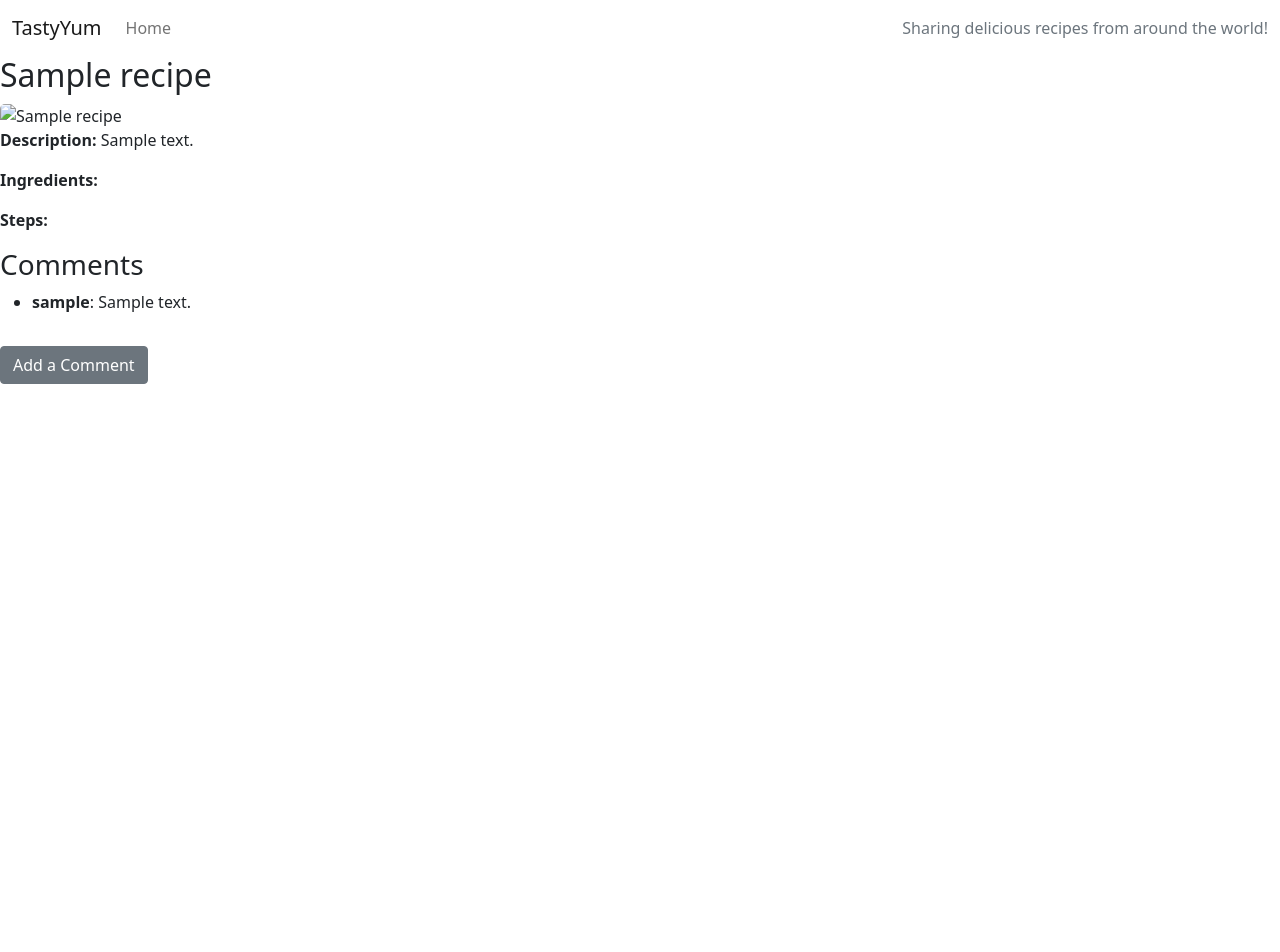
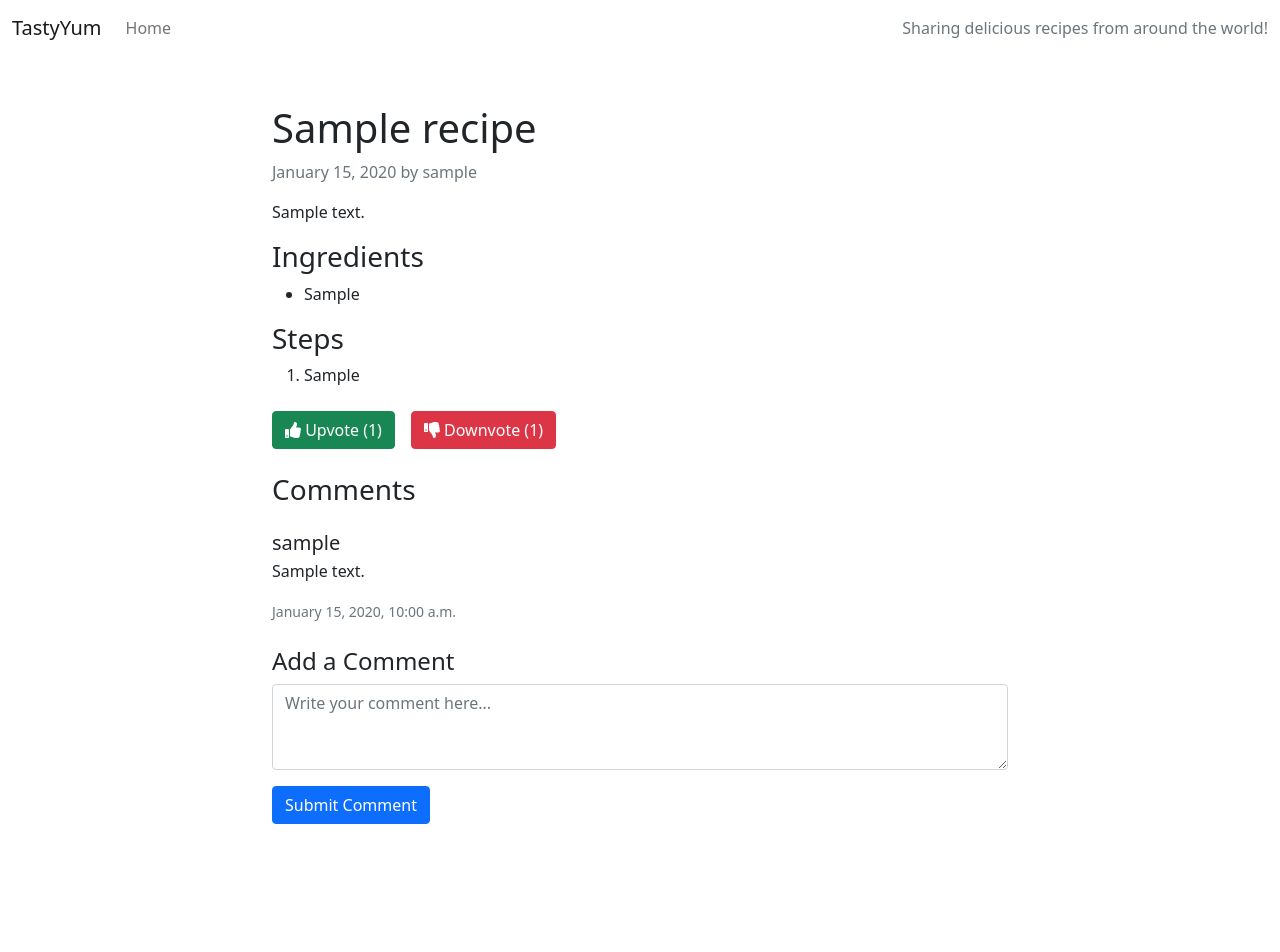
Before and after one commit to Taiwoogbonyomi/Food_Blog, a Django app: page /recipe/1/ in a window 1280 px wide. Before the commit the page ends 384 px from the top, so only its background shows below. Run offline with Django 4.2, Linux system fonts and the light colour scheme; tables that the repository leaves empty hold one stand-in row (values such as "Sample post"); parts of the project's set-up code (start-up, migrations or seed data) failed here and were passed over.

Commit message:
Add form, upvote and down vote to app

```diff
--- a/foodblog/templates/foodblog/recipe_detail.html
+++ b/foodblog/templates/foodblog/recipe_detail.html
@@ -1,32 +1,81 @@
-{% extends 'base.html' %}
+{% extends "base.html" %}
 
 {% block content %}
-    <h2>{{ recipe.title }}</h2>
-    <img src="" alt="{{ recipe.title }}" style="width:100%; max-width:400px; border-radius: 5px;"> <!-- Added border-radius for styling -->
+<div class="container my-5">
+    <div class="row">
+        <div class="col-md-8 offset-md-2">
 
-    <p><strong>Description:</strong> {{ recipe.description }}</p>
-    <p><strong>Ingredients:</strong></p>
+            <!-- Recipe Title and Description -->
+            <h1>{{ recipe.title }}</h1>
+            <p class="text-muted">{{ recipe.created_at|date:"F j, Y" }} by {{ recipe.author }}</p>
+            <p>{{ recipe.description }}</p>
+
+            <!-- Recipe Image
+            {% if recipe.image %}
+                <img src="{{ recipe.image.url }}" alt="{{ recipe.title }}" class="img-fluid mb-3">
+            {% endif %} -->
+
+            <!-- Ingredients -->
+            <h3>Ingredients</h3>
             <ul>
-        {% for line in ingredients %}
-        <p>{{ line }}</p>
+                {% for ingredient in recipe.ingredients.splitlines %}
+                    <li>{{ ingredient }}</li>
                 {% endfor %}
             </ul>
 
-    <p><strong>Steps:</strong></p>
+            <!-- Steps -->
+            <h3>Steps</h3>
             <ol>
-        {% for step in recipe.instructions %}
+                {% for step in recipe.steps.splitlines %}
                     <li>{{ step }}</li>
                 {% endfor %}
             </ol>
 
+            <!-- Upvote / Downvote Section -->
+            <div class="d-flex align-items-center my-4">
+                <form action="{% url 'recipe_upvote' recipe.pk %}" method="POST" class="me-3">
+                    {% csrf_token %}
+                    <button type="submit" class="btn btn-success">
+                        <i class="fas fa-thumbs-up"></i> Upvote ({{ recipe.upvotes }})
+                    </button>
+                </form>
+                <form action="{% url 'recipe_downvote' recipe.pk %}" method="POST">
+                    {% csrf_token %}
+                    <button type="submit" class="btn btn-danger">
+                        <i class="fas fa-thumbs-down"></i> Downvote ({{ recipe.downvotes }})
+                    </button>
+                </form>
+            </div>
+
+            <!-- Comments Section -->
             <h3>Comments</h3>
-    <ul>
+            {% if recipe.comments.all %}
+                <ul class="list-unstyled">
                     {% for comment in recipe.comments.all %}
-            <li><strong>{{ comment.author }}</strong>: {{ comment.content }}</li>
-        {% empty %}
-            <li>No comments yet.</li>
+                        <li class="media my-4">
+                            <div class="media-body">
+                                <h5 class="mt-0 mb-1">{{ comment.author }}</h5>
+                                <p>{{ comment.content }}</p>
+                                <small class="text-muted">{{ comment.created_at|date:"F j, Y, g:i a" }}</small>
+                            </div>
+                        </li>
                     {% endfor %}
                 </ul>
+            {% else %}
+                <p>No comments yet.</p>
+            {% endif %}
 
-    <a href="{% url 'add_comment' recipe.pk %}" class="btn btn-secondary mt-3">Add a Comment</a>
+            <!-- Add Comment Form -->
+            <h4>Add a Comment</h4>
+            <form action="{% url 'add_comment' recipe.pk %}" method="POST">
+                {% csrf_token %}
+                <div class="mb-3">
+                    <textarea name="content" class="form-control" rows="3" placeholder="Write your comment here..."></textarea>
+                </div>
+                <button type="submit" class="btn btn-primary">Submit Comment</button>
+            </form>
+
+        </div>
+    </div>
+</div>
 {% endblock %}
--- a/foodblog/urls.py
+++ b/foodblog/urls.py
@@ -1,8 +1,10 @@
 from django.urls import path
-from .views import RecipeListView, RecipeDetailView, CommentCreateView
+from .views import RecipeListView, RecipeDetailView, CommentCreateView, recipe_upvote, recipe_downvote
 
 urlpatterns = [
     path('', RecipeListView.as_view(), name='recipe_list'),
     path('recipe/<int:pk>/', RecipeDetailView.as_view(), name='recipe_detail'),
     path('recipe/<int:pk>/comment/', CommentCreateView.as_view(), name='add_comment'),
+    path('recipe/<int:pk>/upvote/', recipe_upvote, name='recipe_upvote'),
+    path('recipe/<int:pk>/downvote/', recipe_downvote, name='recipe_downvote'),
 ]
--- a/foodblog/views.py
+++ b/foodblog/views.py
@@ -1,6 +1,7 @@
 from django.views.generic import ListView, DetailView, CreateView
 from django.shortcuts import get_object_or_404
 from .models import Recipe, Comment
+from django.contrib.auth.decorators import login_required
 
 # Create your views here.
 
@@ -39,3 +40,19 @@ def add_comment(request, pk):
         form = CommentForm()
 
     return render(request, 'foodblog/add_comment.html', {'form': form, 'recipe': recipe})
+
+
+
+@login_required
+def recipe_upvote(request, pk):
+    recipe = get_object_or_404(Recipe, pk=pk)
+    recipe.upvotes += 1
+    recipe.save()
+    return redirect('recipe_detail', pk=pk)
+
+@login_required
+def recipe_downvote(request, pk):
+    recipe = get_object_or_404(Recipe, pk=pk)
+    recipe.downvotes += 1
+    recipe.save()
+    return redirect('recipe_detail', pk=pk)
```
Also changed, not shown: foodblog/templates/foodblog/add_comment.html (+0 -21 lines). Lines whose indentation alone changed are shown as unchanged.
